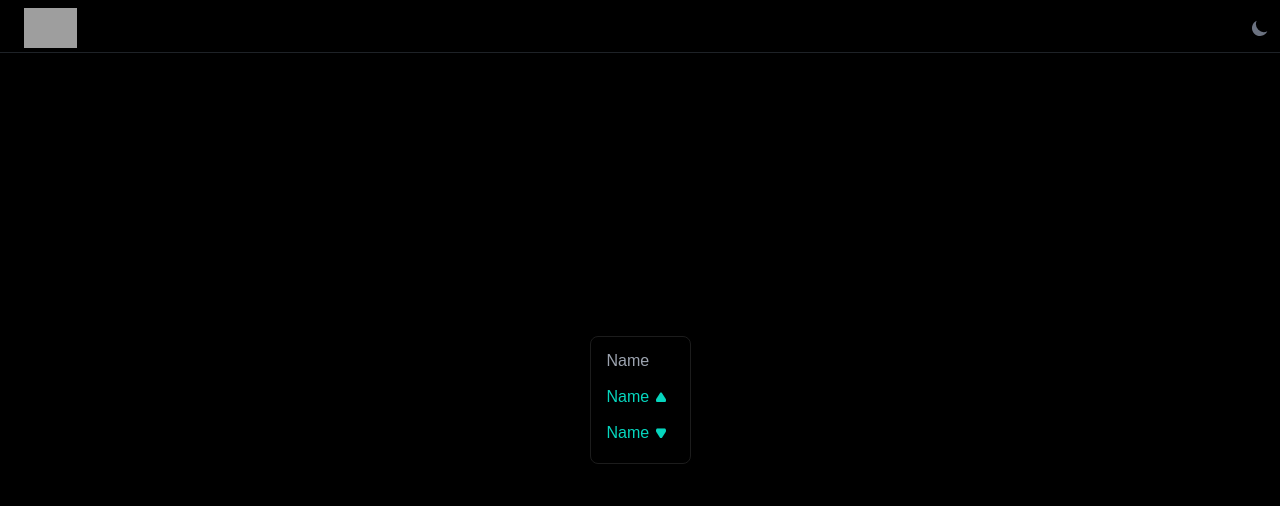
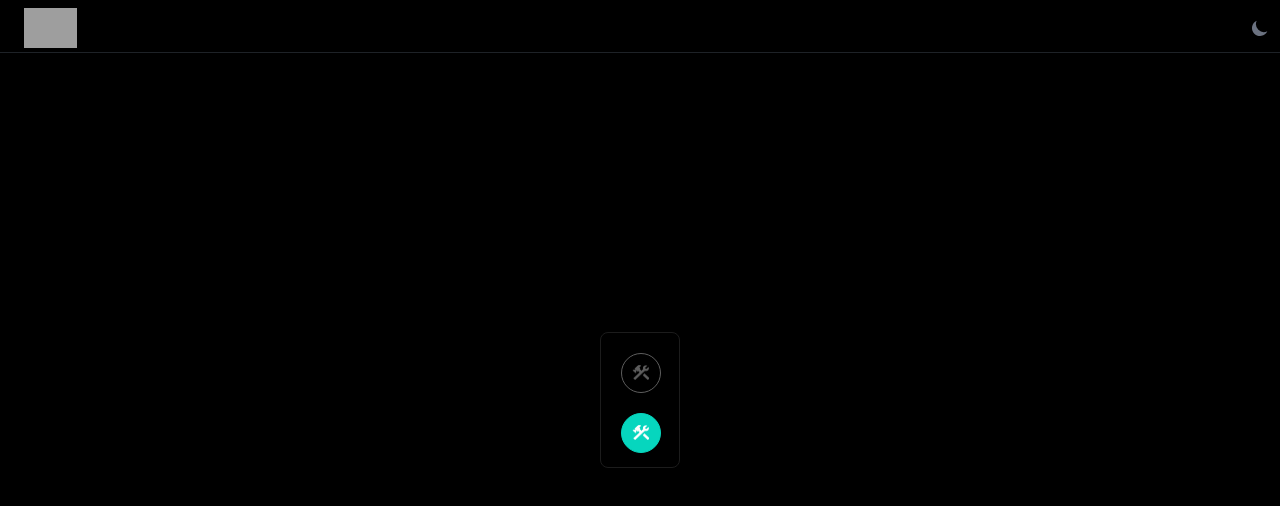
Before and after one commit to iammfatihnaziroglu/ProComps-Case, a React (Create React App) app: page / in a window 1280 px wide. Both pictures are taken after a click on the button "READY". Shown: the top 506 px of the page. Built offline with nearby package versions, Linux system fonts and the light colour scheme; grey boxes are pictures that could not be loaded.

Commit message:
CompsBuilder is organized

```diff
--- a/src/components/panel-comps/CompsPage.tsx
+++ b/src/components/panel-comps/CompsPage.tsx
@@ -1,10 +1,10 @@
 import React from "react";
-import NameModule from "./modules/NameModule";
+import CompBuilder from "./modules/CompBuilder";
 
 const CompsPage: React.FC = () => {
   return (
     <div>
-      <NameModule />
+      <CompBuilder />
     </div>
     // <div className="bg-card_default-500 max-w-screen left-5 top-5 flex h-[632px] max-h-screen w-[1056px]">
     //   <div></div>
--- a/src/components/panel-comps/modules/CompBuilder.tsx
+++ b/src/components/panel-comps/modules/CompBuilder.tsx
@@ -1,9 +1,32 @@
 import React from "react";
+import BuilderIcon from "../../../utilities/images/png/builder-icon.png";
+import BuilderWhiteIcon from "../../../utilities/images/png/builder-icon_white.png";
 
 const CompBuilder: React.FC = () => {
   return (
-    <div className="">
-      <div className=""></div>
+    <div className="flex h-[136px] w-20 flex-col rounded-lg border border-card_default-500">
+      <div className="ml-5 h-10 w-10 pt-5">
+        <div className="border-builder  h-10 w-10 rounded-full border">
+          <div className="ml-[8.5px] mt-[8.5px] flex h-5 w-5 flex-col items-center justify-center">
+            <img
+              src={BuilderIcon}
+              alt="Builder Icon"
+              className="h-[15.46px] w-[16.5px]"
+            />
+          </div>
+        </div>
+      </div>
+      <div className="ml-5 h-10 w-10 pt-10">
+        <div className="h-10 w-10 rounded-full border border-procomps bg-procomps">
+          <div className="ml-[8.5px] mt-[8.5px] flex h-5 w-5 flex-col items-center justify-center">
+            <img
+              src={BuilderWhiteIcon}
+              alt="Builder White Icon"
+              className="h-[15.46px] w-[16.5px]"
+            />
+          </div>
+        </div>
+      </div>
     </div>
   );
 };
--- a/tailwind.config.js
+++ b/tailwind.config.js
@@ -28,6 +28,7 @@ module.exports = {
         },
         procomps: "#06D6BE",
         scroll: "#292929",
+        builder: "#5E5E5E",
       },
     },
   },
```
Also changed, not shown: src/utilities/images/png/builder-icon.png (added), src/utilities/images/png/builder-icon_white.png (added).
